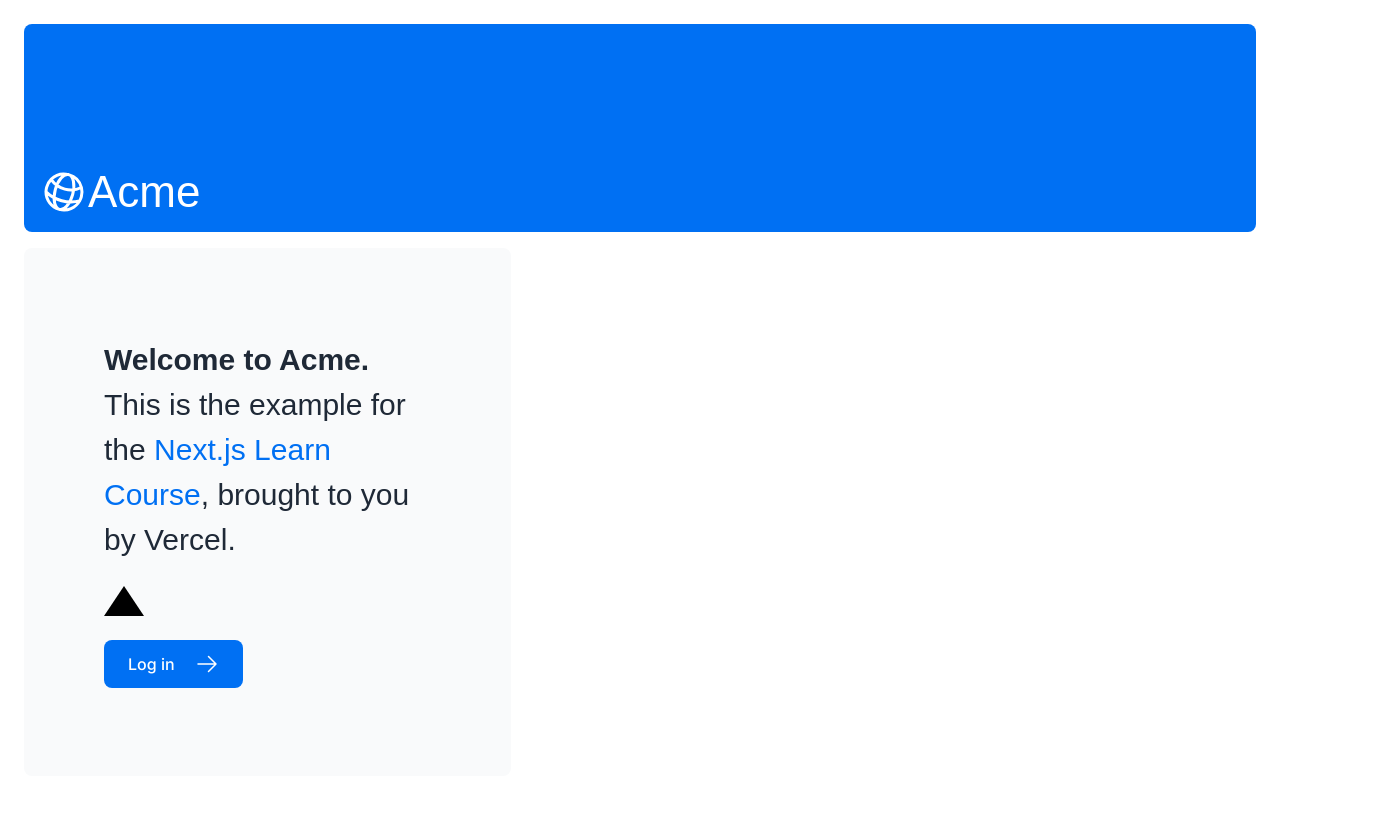
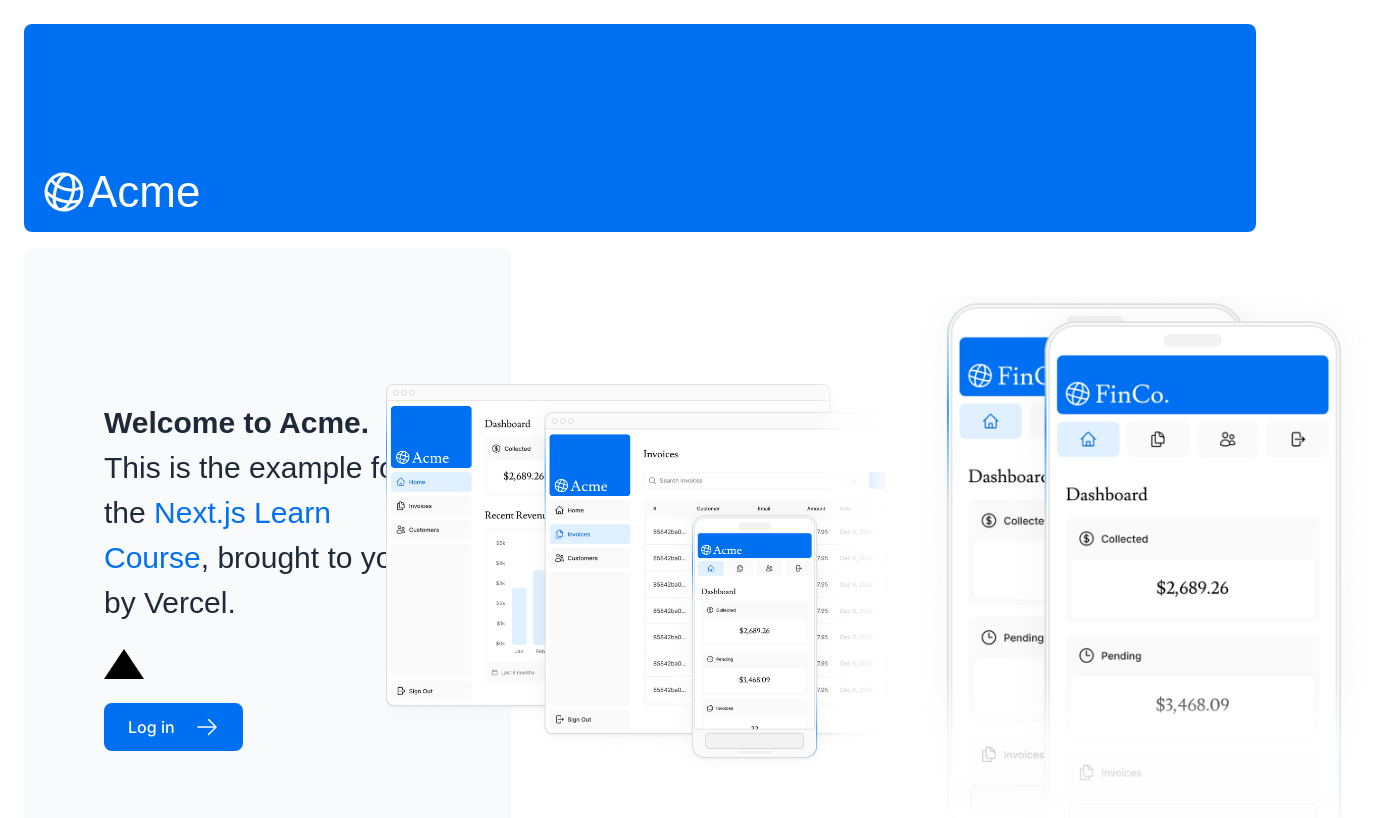
Before and after one commit to GabrielWarner/nextjs-dashboarod, a Next.js app: page / in a window 1280 px wide. Shown: the top 818 px of the page, 1397 px wide, since content can reach past the window. Built offline with nearby package versions, Linux system fonts and the light colour scheme; a web font is replaced by a local one.

Commit message:
added hero images for desktop and mobile version

```diff
--- a/app/page.tsx
+++ b/app/page.tsx
@@ -2,6 +2,7 @@
 import { ArrowRightIcon } from '@heroicons/react/24/outline';
 import Link from 'next/link';
 import { lusitana } from '@/app/ui/fonts'
+import Image from 'next/image'
 
 export default function Page() {
   return (
@@ -30,6 +31,20 @@
         </div>
         <div className="flex items-center justify-center p-6 md:w-3/5 md:px-28 md:py-12">
           {/* Add Hero Images Here */}
+          <Image
+          src="/hero-desktop.png"
+          width={1000}
+          height={760}
+          className='hidden md:block'
+          alt='Screenshots of the dashboard project showing desktop version'
+          />
+          <Image
+          src="/hero-mobile.png"
+          width={560}
+          height={620}
+          className='block backdrop:md:hidden'
+          alt='Screenshots of the dashboard project showing mobile version'
+          />
         </div>
       </div>
     </main>
```
